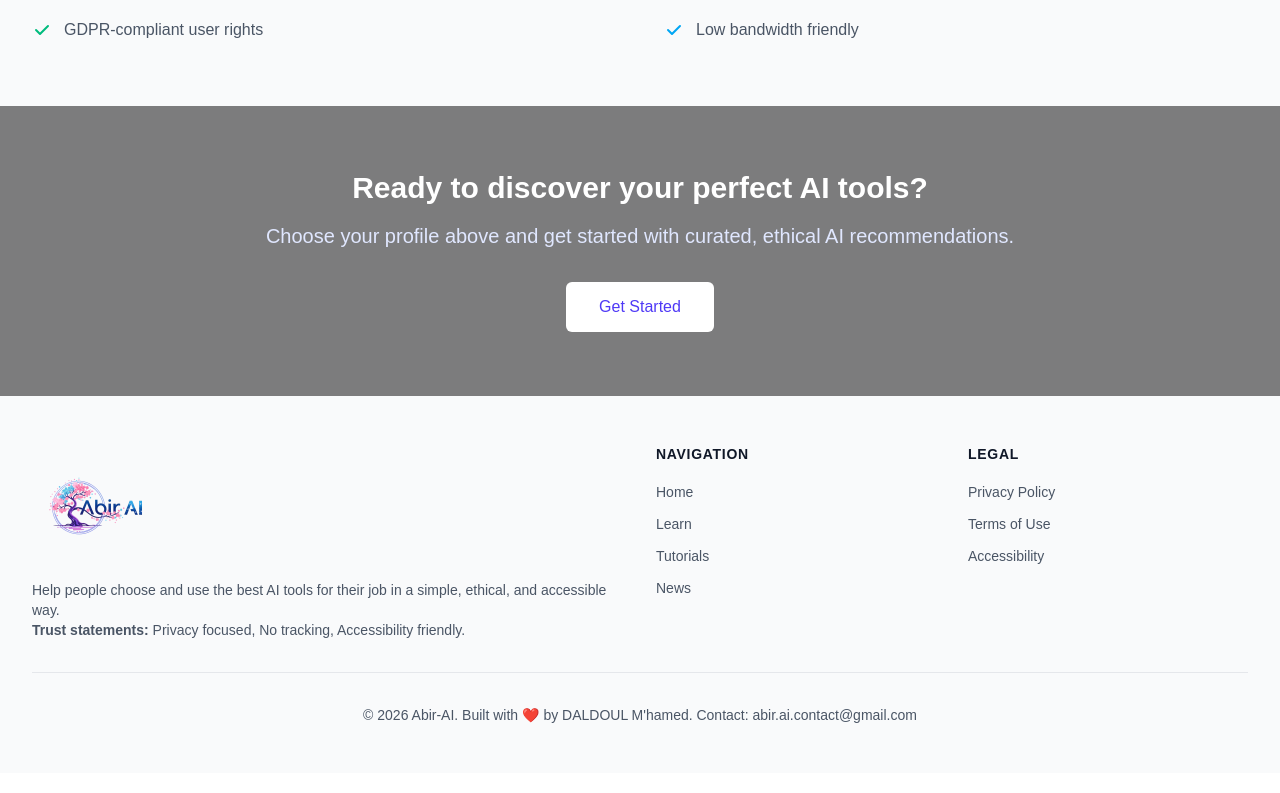
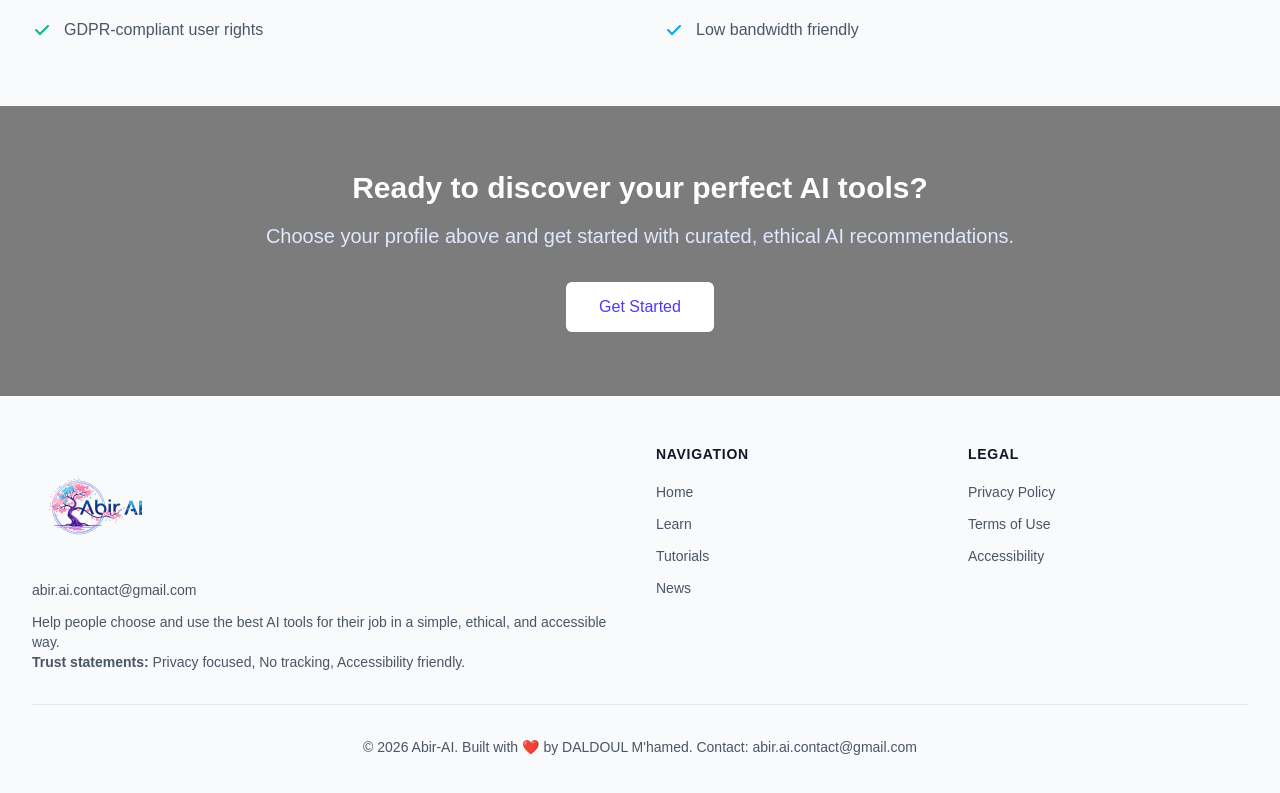
Before and after one commit to daldoulmhamed/Abir-AI, a Next.js app: page / in a window 1280 px wide. Shown: the part 2792-3585 px from the top of the page. Built offline with nearby package versions, Linux system fonts and the light colour scheme.

Commit message:
Add email address under logo in footer

```diff
--- a/components/Footer.tsx
+++ b/components/Footer.tsx
@@ -14,6 +14,11 @@ export default function Footer() {
               height={134}
               className="h-16 md:h-32 w-auto mb-2"
             />
+            <p className="text-sm text-gray-600 dark:text-gray-300 mb-3">
+              <a href="mailto:abir.ai.contact@gmail.com" className="hover:text-gray-900 dark:hover:text-white transition-colors">
+                abir.ai.contact@gmail.com
+              </a>
+            </p>
             <p className="text-sm text-gray-600 dark:text-gray-300">
               Help people choose and use the best AI tools for their job in a simple, ethical, and accessible way.
               <br />
```
